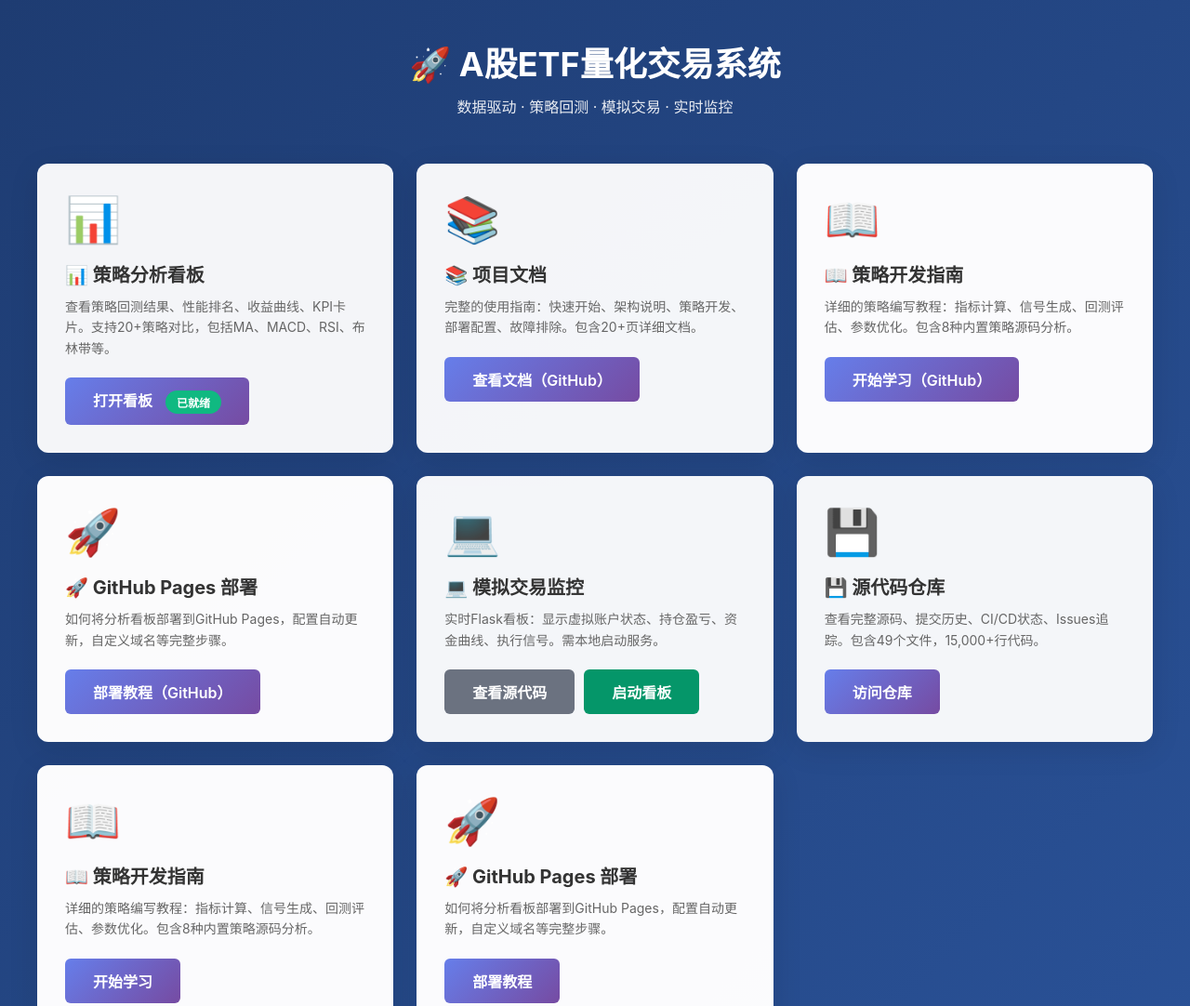
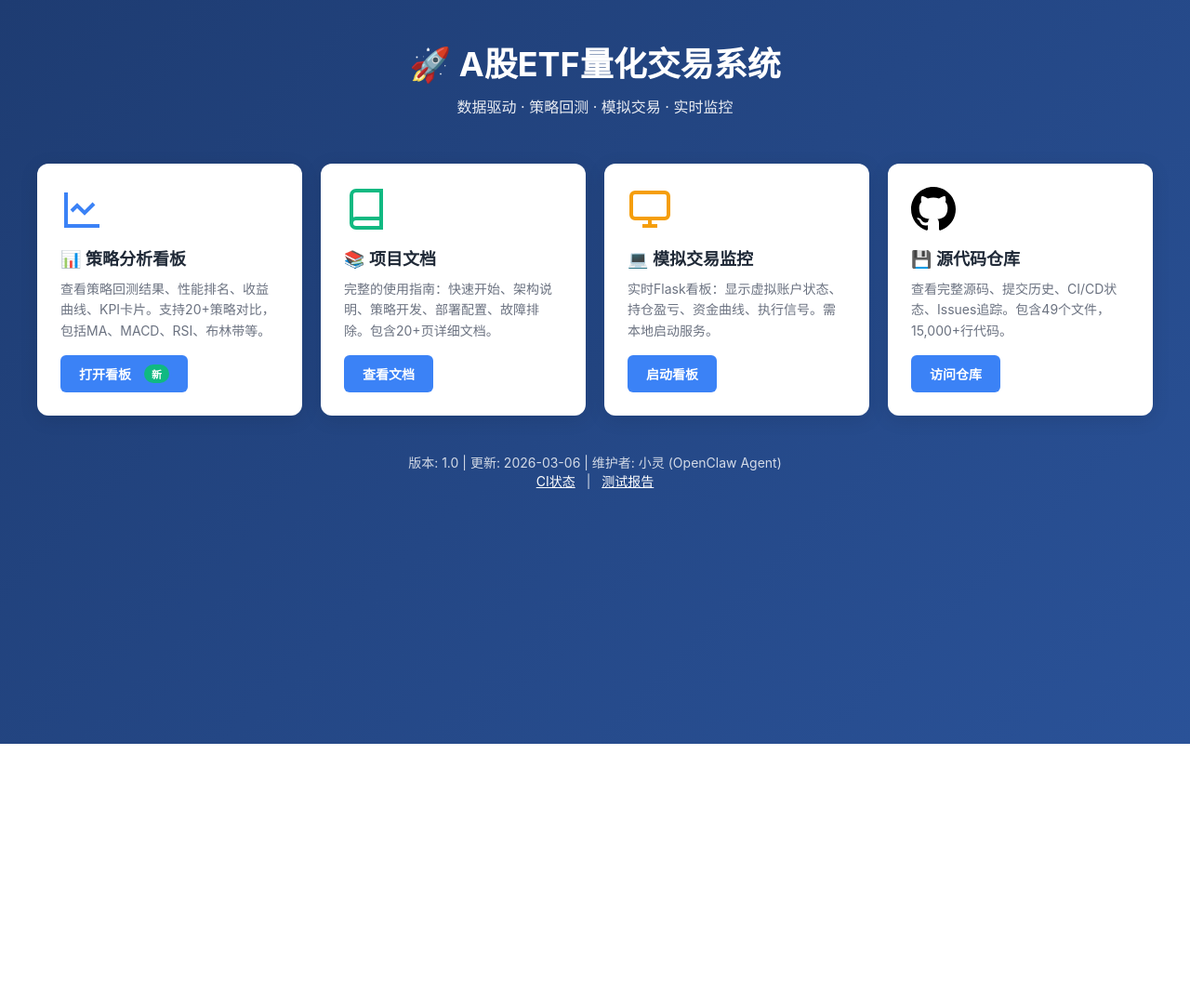
Before and after one commit to levy0834/a-share-etf-quant, a plain HTML site: page docs/index.html in a window 1280 px wide. Shown: the top 1082 px of the page at 93% size. After the commit the page ends 800 px from the top, so only its background shows below. Drawn offline with Linux system fonts and the light colour scheme.

Commit message:
refactor: simplify homepage and unify card styling
- Remove duplicate cards (strategy guide, deployment)
- Keep only 4 core navigation items
- Replace emoji with SVG icons (color controllable)
- Unify all card styles (white background, consistent spacing)
- Use consistent button styling with hover effects
- Remove inline style overrides

Cleaner, more professional look.

Co-authored-by: 小灵 <agent@openclaw.ai>

```diff
--- a/docs/index.html
+++ b/docs/index.html
@@ -7,7 +7,7 @@
     <style>
         * { margin: 0; padding: 0; box-sizing: border-box; }
         body {
-            font-family: -apple-system, BlinkMacSystemFont, 'Segoe UI', Roboto, 'Helvetica Neue', Arial, sans-serif;
+            font-family: -apple-system, BlinkMacSystemFont, 'Segoe UI', Roboto, sans-serif;
             background: linear-gradient(135deg, #1e3c72 0%, #2a5298 100%);
             min-height: 100vh;
             padding: 40px 20px;
@@ -31,74 +31,79 @@
         }
         .nav-grid {
             display: grid;
-            grid-template-columns: repeat(auto-fit, minmax(300px, 1fr));
-            gap: 25px;
+            grid-template-columns: repeat(auto-fit, minmax(280px, 1fr));
+            gap: 20px;
             margin-bottom: 40px;
         }
         .nav-card {
-            background: rgba(255,255,255,0.95);
+            background: white;
             border-radius: 12px;
-            padding: 30px;
-            box-shadow: 0 8px 32px rgba(0,0,0,0.1);
+            padding: 25px;
+            box-shadow: 0 4px 20px rgba(0,0,0,0.1);
             transition: transform 0.2s, box-shadow 0.2s;
+            display: flex;
+            flex-direction: column;
         }
         .nav-card:hover {
-            transform: translateY(-5px);
-            box-shadow: 0 12px 40px rgba(0,0,0,0.2);
+            transform: translateY(-3px);
+            box-shadow: 0 8px 30px rgba(0,0,0,0.15);
         }
-        .nav-card .icon {
-            font-size: 48px;
+        .icon {
+            width: 48px;
+            height: 48px;
             margin-bottom: 15px;
         }
         .nav-card h2 {
-            font-size: 20px;
-            color: #333;
+            font-size: 18px;
+            color: #1f2937;
             margin-bottom: 10px;
+            font-weight: 600;
         }
         .nav-card p {
-            color: #666;
+            color: #6b7280;
             font-size: 14px;
             line-height: 1.6;
-            margin-bottom: 20px;
+            flex-grow: 1;
+            margin-bottom: 15px;
         }
         .nav-card a {
-            display: inline-block;
-            background: linear-gradient(135deg, #667eea 0%, #764ba2 100%);
+            display: inline-flex;
+            align-items: center;
+            gap: 6px;
+            background: #3b82f6;
             color: white;
-            padding: 12px 30px;
+            padding: 10px 20px;
             border-radius: 6px;
             text-decoration: none;
             font-weight: 600;
-            transition: opacity 0.2s;
+            font-size: 14px;
+            transition: background 0.2s;
+            align-self: flex-start;
         }
         .nav-card a:hover {
-            opacity: 0.9;
+            background: #2563eb;
         }
-        .card-dashboard .icon { color: #3b82f6; }
-        .card-docs .icon { color: #10b981; }
-        .card-sim .icon { color: #f59e0b; }
-        .card-github .icon { color: #8b5cf6; }
-
         footer {
             text-align: center;
             color: rgba(255,255,255,0.8);
             font-size: 14px;
-            margin-top: 50px;
+            margin-top: 40px;
         }
         footer a {
             color: white;
             text-decoration: underline;
+            margin: 0 8px;
         }
-        .status-badge {
+        .badge {
             display: inline-block;
-            padding: 4px 12px;
-            border-radius: 20px;
-            font-size: 12px;
-            margin-left: 10px;
+            padding: 2px 8px;
+            background: #10b981;
+            color: white;
+            border-radius: 10px;
+            font-size: 11px;
+            margin-left: 8px;
             vertical-align: middle;
         }
-        .status-online { background: #10b981; color: white; }
-        .status-offline { background: #ef4444; color: white; }
     </style>
 </head>
 <body>
@@ -109,88 +114,55 @@
         </header>
 
         <div class="nav-grid">
-            <!-- 分析看板 -->
-            <div class="nav-card card-dashboard">
-                <div class="icon">📊</div>
+            <!-- 策略分析看板 -->
+            <div class="nav-card">
+                <svg class="icon" viewBox="0 0 24 24" fill="none" stroke="#3b82f6" stroke-width="2">
+                    <path d="M3 3v18h18"></path>
+                    <path d="M18 9l-5 5-4-4-3 3"></path>
+                </svg>
                 <h2>📊 策略分析看板</h2>
                 <p>查看策略回测结果、性能排名、收益曲线、KPI卡片。支持20+策略对比，包括MA、MACD、RSI、布林带等。</p>
                 <a href="analysis.html" target="_blank">
-                    打开看板 <span class="status-badge status-online">已就绪</span>
+                    打开看板 <span class="badge">新</span>
                 </a>
             </div>
 
             <!-- 项目文档 -->
-            <div class="nav-card card-docs">
-                <div class="icon">📚</div>
+            <div class="nav-card">
+                <svg class="icon" viewBox="0 0 24 24" fill="none" stroke="#10b981" stroke-width="2">
+                    <path d="M4 19.5A2.5 2.5 0 0 1 6.5 17H20"></path>
+                    <path d="M6.5 2H20v20H6.5A2.5 2.5 0 0 1 4 19.5v-15A2.5 2.5 0 0 1 6.5 2z"></path>
+                </svg>
                 <h2>📚 项目文档</h2>
                 <p>完整的使用指南：快速开始、架构说明、策略开发、部署配置、故障排除。包含20+页详细文档。</p>
                 <a href="https://github.com/levy0834/a-share-etf-quant/blob/main/README.md" target="_blank">
-                    查看文档（GitHub）
-                </a>
-            </div>
-
-            <!-- 策略指南 -->
-            <div class="nav-card" style="background: rgba(255,255,255,0.98);">
-                <div class="icon" style="color: #ff6b00;">📖</div>
-                <h2>📖 策略开发指南</h2>
-                <p>详细的策略编写教程：指标计算、信号生成、回测评估、参数优化。包含8种内置策略源码分析。</p>
-                <a href="https://github.com/levy0834/a-share-etf-quant/blob/main/docs/strategy_guide.md" target="_blank">
-                    开始学习（GitHub）
-                </a>
-            </div>
-
-            <!-- 部署说明 -->
-            <div class="nav-card" style="background: rgba(255,255,255,0.98);">
-                <div class="icon" style="color: #0891b2;">🚀</div>
-                <h2>🚀 GitHub Pages 部署</h2>
-                <p>如何将分析看板部署到GitHub Pages，配置自动更新，自定义域名等完整步骤。</p>
-                <a href="https://github.com/levy0834/a-share-etf-quant/blob/main/docs/PAGES_DEPLOY.md" target="_blank">
-                    部署教程（GitHub）
+                    查看文档
                 </a>
             </div>
 
             <!-- 模拟交易监控 -->
-            <div class="nav-card card-sim">
-                <div class="icon">💻</div>
+            <div class="nav-card">
+                <svg class="icon" viewBox="0 0 24 24" fill="none" stroke="#f59e0b" stroke-width="2">
+                    <rect x="2" y="3" width="20" height="14" rx="2" ry="2"></rect>
+                    <line x1="8" y1="21" x2="16" y2="21"></line>
+                    <line x1="12" y1="17" x2="12" y2="21"></line>
+                </svg>
                 <h2>💻 模拟交易监控</h2>
                 <p>实时Flask看板：显示虚拟账户状态、持仓盈亏、资金曲线、执行信号。需本地启动服务。</p>
-                <div style="display: flex; gap: 10px; flex-wrap: wrap;">
-                    <a href="sim_trader.py" target="_blank" style="background: #6b7280;">
-                        查看源代码
-                    </a>
-                    <a href="#" onclick="alert('请先在本机运行: python3 dashboard/sim_trader.py\n然后访问 http://localhost:8082'); return false;" style="background: #059669;">
-                        启动看板
-                    </a>
-                </div>
+                <a href="#" onclick="alert('请先在本机运行：\npython3 dashboard/sim_trader.py\n\n然后访问：http://localhost:8082'); return false;">
+                    启动看板
+                </a>
             </div>
 
             <!-- GitHub仓库 -->
-            <div class="nav-card card-github">
-                <div class="icon">💾</div>
+            <div class="nav-card">
+                <svg class="icon" viewBox="0 0 24 24" fill="currentColor" stroke="none">
+                    <path d="M12 0c-6.626 0-12 5.373-12 12 0 5.302 3.438 9.8 8.207 11.387.599.111.793-.261.793-.577v-2.234c-3.338.726-4.033-1.416-4.033-1.416-.546-1.387-1.333-1.756-1.333-1.756-1.089-.745.083-.729.083-.729 1.205.084 1.839 1.237 1.839 1.237 1.07 1.834 2.807 1.304 3.492.997.107-.775.418-1.305.762-1.604-2.665-.305-5.467-1.334-5.467-5.931 0-1.311.469-2.381 1.236-3.221-.124-.303-.535-1.524.117-3.176 0 0 1.008-.322 3.301 1.23.957-.266 1.983-.399 3.003-.404 1.02.005 2.047.138 3.006.404 2.291-1.552 3.297-1.23 3.297-1.23.653 1.653.242 2.874.118 3.176.77.84 1.235 1.911 1.235 3.221 0 4.609-2.807 5.624-5.479 5.921.43.372.823 1.102.823 2.222v3.293c0 .319.192.694.801.576 4.765-1.589 8.199-6.086 8.199-11.386 0-6.627-5.373-12-12-12z"/>
+                </svg>
                 <h2>💾 源代码仓库</h2>
                 <p>查看完整源码、提交历史、CI/CD状态、Issues追踪。包含49个文件，15,000+行代码。</p>
                 <a href="https://github.com/levy0834/a-share-etf-quant" target="_blank">
                     访问仓库
-                </a>
-            </div>
-
-            <!-- 策略指南 -->
-            <div class="nav-card" style="background: rgba(255,255,255,0.98);">
-                <div class="icon" style="color: #ff6b00;">📖</div>
-                <h2>📖 策略开发指南</h2>
-                <p>详细的策略编写教程：指标计算、信号生成、回测评估、参数优化。包含8种内置策略源码分析。</p>
-                <a href="strategy_guide.md" target="_blank">
-                    开始学习
-                </a>
-            </div>
-
-            <!-- 部署说明 -->
-            <div class="nav-card" style="background: rgba(255,255,255,0.98);">
-                <div class="icon" style="color: #0891b2;">🚀</div>
-                <h2>🚀 GitHub Pages 部署</h2>
-                <p>如何将分析看板部署到GitHub Pages，配置自动更新，自定义域名等完整步骤。</p>
-                <a href="PAGES_DEPLOY.md" target="_blank">
-                    部署教程
                 </a>
             </div>
         </div>
```
